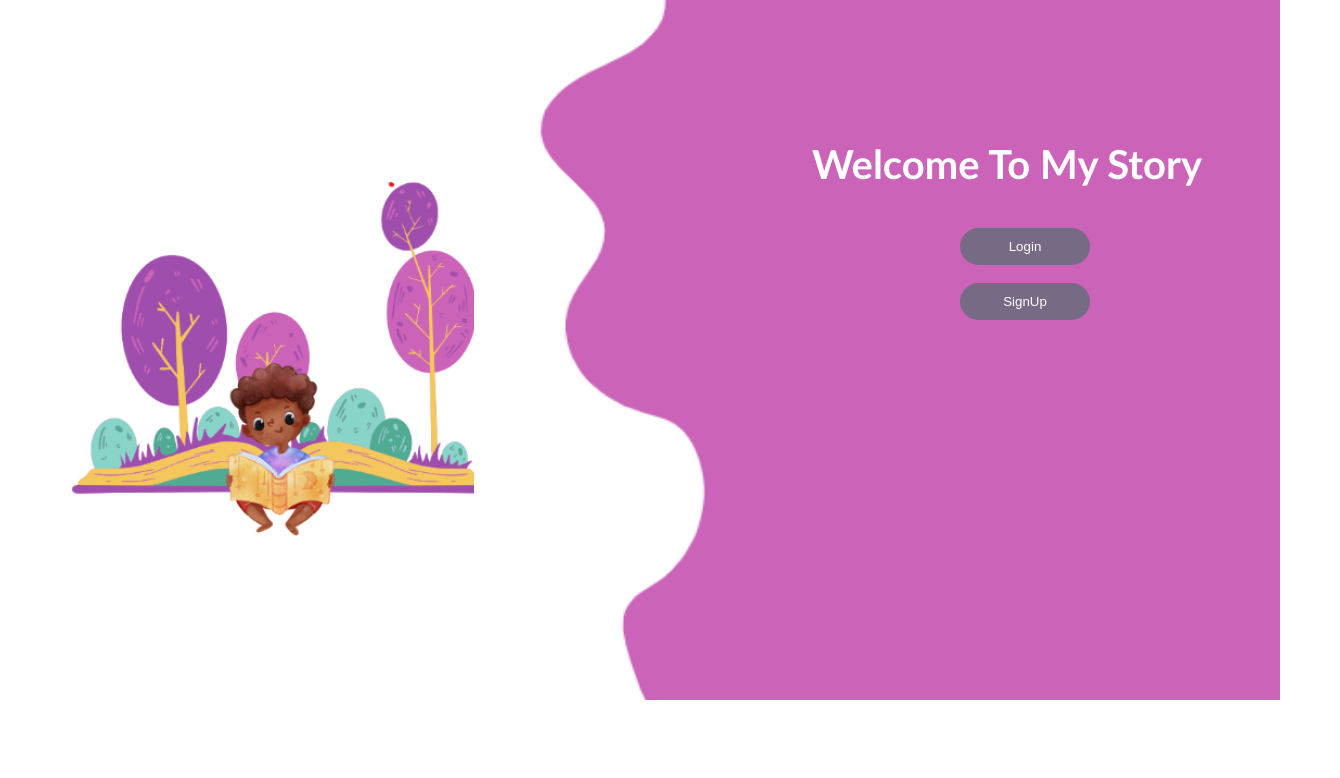
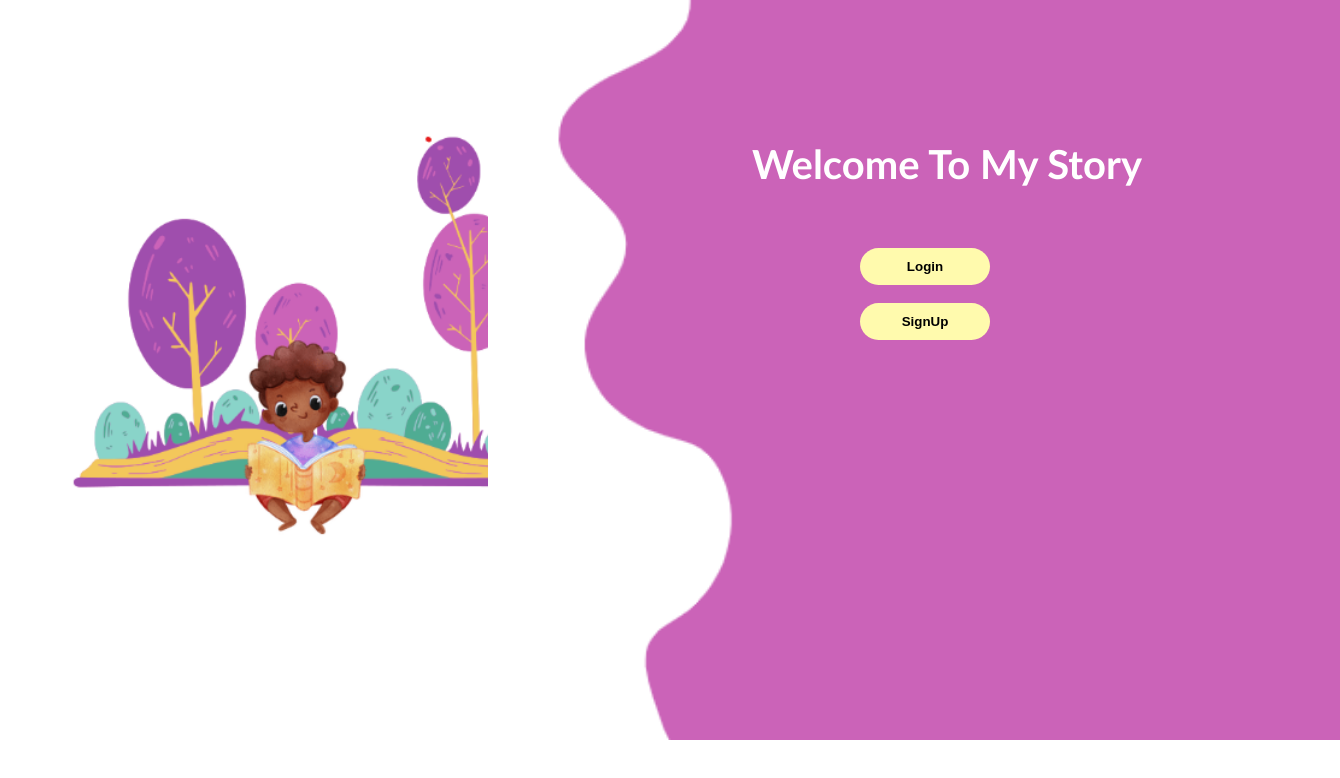
Before and after one commit to Leena-Alomar/Story-Frontend, a React (Vite) app: page / in a window 1280 px wide. Shown: the top 778 px of the page, 1340 px wide, since content can reach past the window. Built offline with nearby package versions, Linux system fonts and the light colour scheme.

Commit message:
get user fixed

```diff
--- a/src/pages/HomePage/index.jsx
+++ b/src/pages/HomePage/index.jsx
@@ -2,6 +2,7 @@
 import "./styles.css";
 import { useState } from "react";
 import { useNavigate } from "react-router";
+
 // IMAGES
 
 // APIs
@@ -11,7 +12,7 @@ import * as usersAPI from "../../utilities/users-api";
 export default function HomePage({ user, setUser }) {
   const initialState = { username: "", password: "" }
   const [formData, setFormData] = useState(initialState)
-
+  const navigate = useNavigate();
   function handleChange(evt) {
     setFormData({ ...formData, [evt.target.name]: evt.target.value})
   }
--- a/src/pages/WelcomePage/styles.css
+++ b/src/pages/WelcomePage/styles.css
@@ -2,20 +2,21 @@
     position: absolute;
     top: 0;
     right: 0;
-    height: 700px;
+    height: 740px;
     width: auto;
     margin: 0;
     padding: 0;
     z-index: 0;
+    margin-right: -60px;
   }
 
   .head {
     position: relative;
     text-align: right;
-    color: white;
+    color: rgb(255, 255, 255);
     font-family: 'Gill Sans', 'Gill Sans MT', Calibri, 'Trebuchet MS', sans-serif;
     z-index: 2;
-    margin-right: 70px;
+    margin-right: 130px;
     margin-top: 140px;
     font-size: 40px;
   }
@@ -28,19 +29,21 @@
     flex-direction: column;
     gap: 10px;
     z-index: 2;
-    margin-top: 200px;
-    margin-right:160px ;
+    margin-top: 220px;
+    margin-right:260px ;
   }
 
 
 .btnn button{
-    background-color: rgb(119, 106, 133);
+    background-color: rgb(255, 250, 173);
     height: 37px;
     width: 130px;
+    color: rgb(0, 0, 0);
+    font-weight: 700;
 }
 .Read{
-    margin-top: -70px;
+    margin-top: -120px;
     margin-left: 50px;
-    height: 400px;
-    width: 450px;
+    height: 450px;
+    width: 500px;
 }
--- a/src/pages/WelcomePage/welcome.jsx
+++ b/src/pages/WelcomePage/welcome.jsx
@@ -1,6 +1,6 @@
 import "./styles.css";
 import React, { useState } from 'react';
-import { useNavigate } from 'react-router-dom';  // ✅ Use this, not 'react-router'
+import { useNavigate } from 'react-router-dom';
 import Read from "../../assets/images/pic11.png";
 import Read1 from "../../assets/images/pic33.png";
 
--- a/src/utilities/users-api.js
+++ b/src/utilities/users-api.js
@@ -36,12 +36,9 @@ export async function getUser() {
     try {
         const token = localStorage.getItem('token');
         if (token) {
-            const response = await sendRequest(`${url}/token/refresh/`);
+            const response = await sendRequest(`${url}token/refresh/`)
             localStorage.setItem('token', response.access);
-            return {
-                ...response.user,
-                token: response.access
-            };
+            return response.user
         }
         return null;
     } catch (err) {
```
Also changed, not shown: src/assets/images/pic44.png (added).
